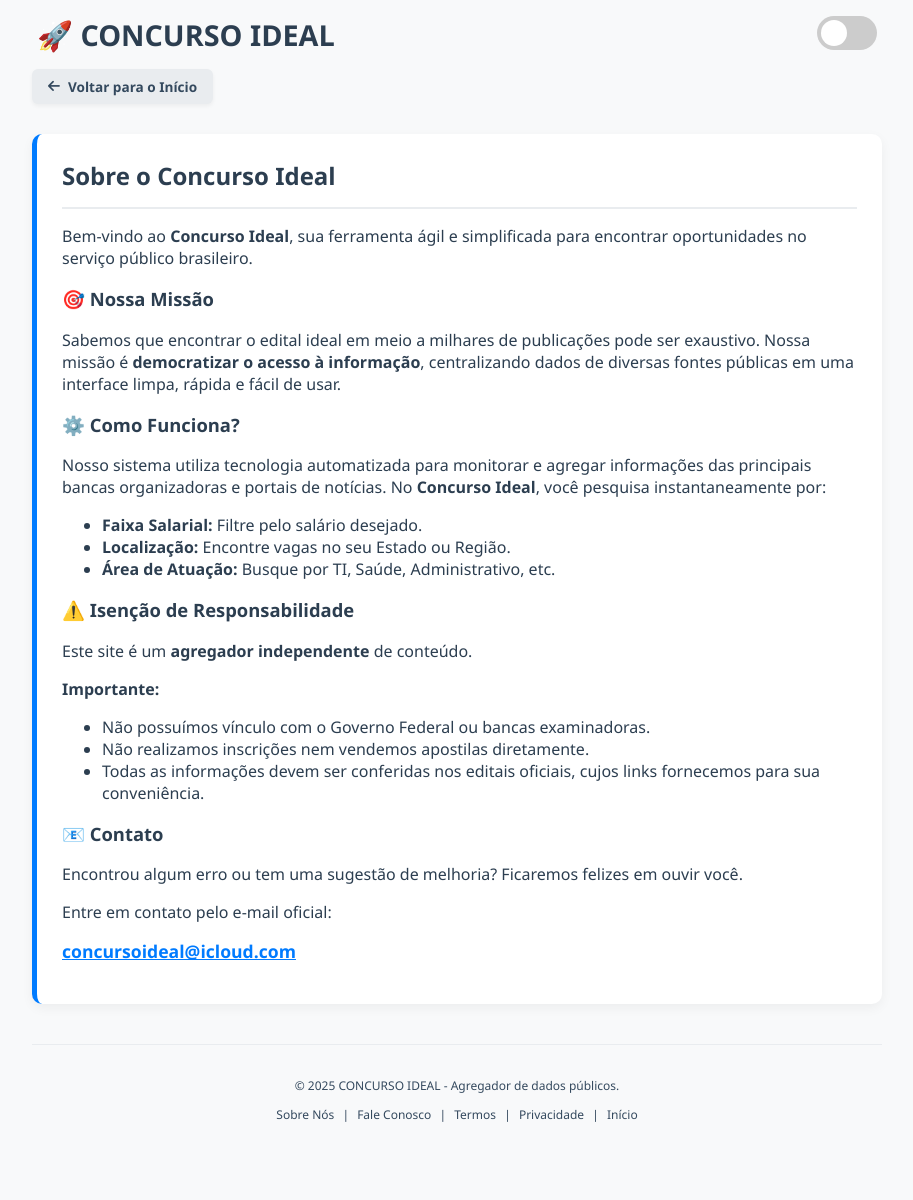
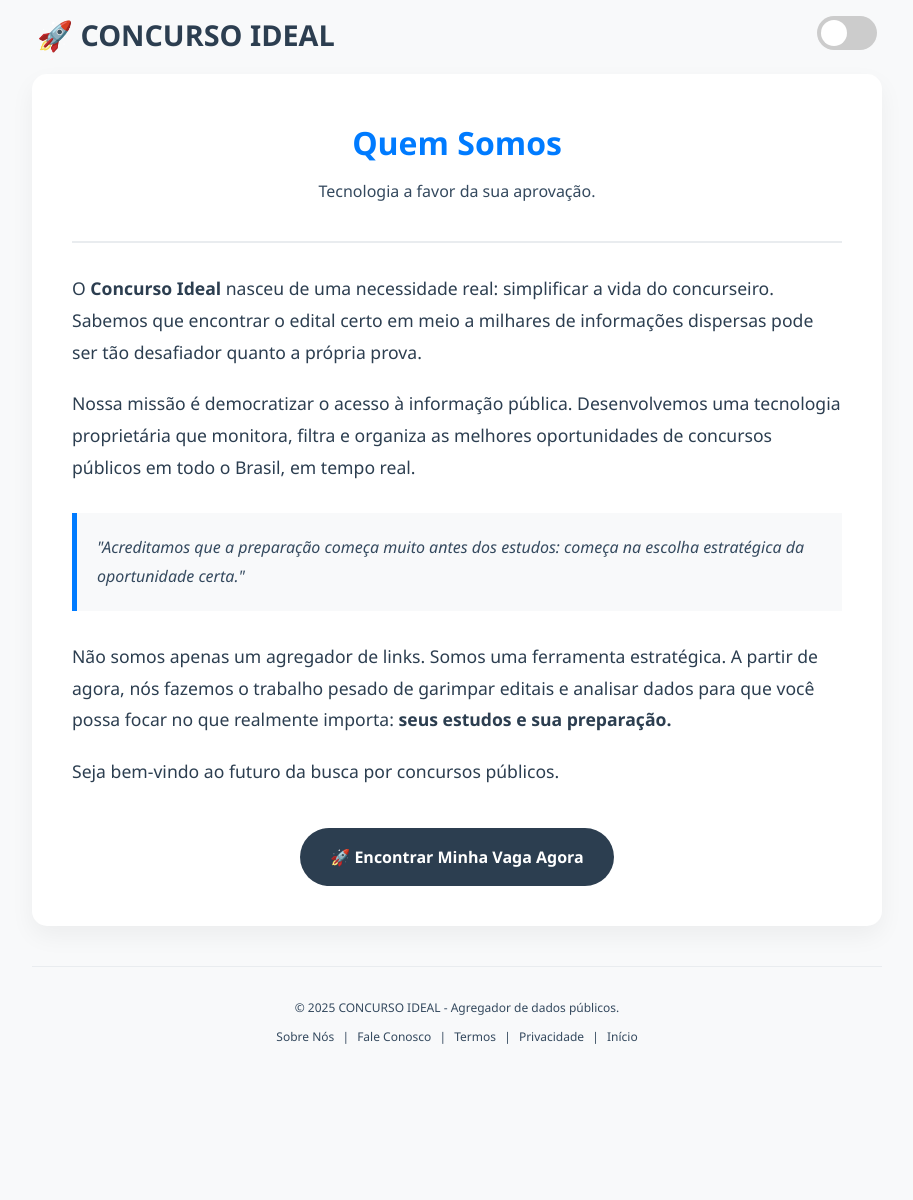
Before and after one commit to irislenisson/concurso-flask-app, a Flask app: page /sobre in a window 1280 px wide. Shown: the whole page, without its empty margins (183-1096 px from the left). After the commit the page ends 1044 px from the top, so only its background shows below. Run offline with Flask 3, Linux system fonts and the light colour scheme.

Commit message:
Atualização inteligencia de negocios e sobre

```diff
--- a/app.py
+++ b/app.py
@@ -61,28 +61,54 @@ def login_required(f):
         return f(*args, **kwargs)
     return decorated_function
 
-# --- FUNÇÃO GOOGLE SHEETS (Mantida pois usa API Web segura) ---
-def salvar_lead_sheets(email):
-    if not gspread: return
+# --- FUNÇÕES GOOGLE SHEETS ---
+
+def get_gspread_client():
+    """Função auxiliar para conectar ao Google Sheets"""
+    if not gspread: return None
     creds_json = os.environ.get('GOOGLE_CREDENTIALS_JSON')
-    if not creds_json: return
+    if not creds_json: return None
 
     try:
         creds_dict = json.loads(creds_json)
         scope = ['https://spreadsheets.google.com/feeds', 'https://www.googleapis.com/auth/drive']
         creds = ServiceAccountCredentials.from_json_keyfile_dict(creds_dict, scope)
-        client = gspread.authorize(creds)
+        return gspread.authorize(creds)
+    except Exception as e:
+        print(f"--> [GSPREAD CONNECT ERROR] {e}")
+        return None
 
-        # Abre a planilha
+def salvar_lead_sheets(email):
+    """Salva o E-mail na aba padrao (ou Sheet1)"""
+    client = get_gspread_client()
+    if not client: return
+
+    try:
         sheet = client.open("Leads Concurso Ideal").sheet1
-
-        # Salva
         data_hora = time.strftime('%d/%m/%Y %H:%M:%S')
         sheet.append_row([data_hora, email])
         print(f"--> [SHEETS] Lead {email} salvo!")
+    except Exception as e:
+        print(f"--> [SHEETS LEAD ERROR] {e}")
 
+def salvar_termo_sheets(termo):
+    """Salva o Termo Buscado na aba 'Termos'"""
+    client = get_gspread_client()
+    if not client: return
+
+    try:
+        # Tenta abrir a aba específica 'Termos'
+        try:
+            sheet = client.open("Leads Concurso Ideal").worksheet("Termos")
+        except:
+            # Se não existir a aba Termos, usa a primeira msm (fallback)
+            sheet = client.open("Leads Concurso Ideal").sheet1
+
+        data_hora = time.strftime('%d/%m/%Y %H:%M:%S')
+        sheet.append_row([data_hora, termo])
+        print(f"--> [SHEETS] Termo '{termo}' registrado!")
     except Exception as e:
-        print(f"--> [SHEETS ERROR] {e}")
+        print(f"--> [SHEETS TERMO ERROR] {e}")
 
 # --- GERENCIAMENTO DE DADOS ---
 def obter_dados(force=False):
@@ -263,12 +289,20 @@ def api_buscar():
         s_min = float(s_clean.replace(',', '.')) if s_clean else 0.0
     except: s_min = 0.0
 
+    # Captura os dados da busca
     palavras = [p.strip() for p in data.get('palavra_chave', '').split(',') if p.strip()]
     excluir = [p.strip() for p in data.get('excluir_palavra', '').split(',') if p.strip()]
     ufs = set(data.get('ufs', []))
     for reg in data.get('regioes', []):
         if reg == 'Nacional': ufs.add('Nacional/Outro')
         elif reg in REGIOES: ufs.update(REGIOES[reg])
+
+    # --- NOVO: Business Intelligence (Salva o que foi buscado) ---
+    termo_bruto = data.get('palavra_chave', '').strip()
+    if termo_bruto and len(termo_bruto) > 2:
+        # Usa thread para não deixar a busca lenta
+        threading.Thread(target=salvar_termo_sheets, args=(termo_bruto,)).start()
+    # -------------------------------------------------------------
 
     todos = obter_dados()
     res = filtrar_concursos(todos, s_min, palavras, list(ufs), excluir)
@@ -281,7 +315,7 @@ def page_not_found(e): return render_template('404.html'), 404
 @app.errorhandler(500)
 def internal_server_error(e): return render_template('500.html'), 500
 
-# --- NEWSLETTER (LIMPA: SÓ SALVA, NÃO ENVIA) ---
+# --- NEWSLETTER (LIMPA: SÓ SALVA, NÃO ENVIA EMAIL) ---
 @app.route('/api/newsletter', methods=['POST'])
 @limiter.limit("5 per minute")
 def api_newsletter():
--- a/templates/sobre.html
+++ b/templates/sobre.html
@@ -1,46 +1,97 @@
 {% extends "base.html" %}
 
-{% block title %}Sobre Nós - Concurso Ideal{% endblock %}
+{% block title %}Sobre Nós | CONCURSO IDEAL{% endblock %}
 
 {% block content %}
-    <a href="/" class="action-btn" style="background:var(--border-color); color:var(--text-secondary); margin-bottom:20px; text-decoration:none;">
-        <i class="fas fa-arrow-left"></i> Voltar para o Início
-    </a>
+<style>
+    .sobre-container {
+        background: var(--bg-container);
+        border-radius: 15px;
+        box-shadow: 0 10px 25px var(--card-shadow);
+        padding: 40px;
+        margin-top: 20px;
+        line-height: 1.8;
+        color: var(--text-primary);
+    }
+    .sobre-header {
+        text-align: center;
+        margin-bottom: 30px;
+        border-bottom: 2px solid var(--border-color);
+        padding-bottom: 20px;
+    }
+    .sobre-header h2 {
+        color: var(--primary-color);
+        font-size: 2rem;
+        margin: 0;
+    }
+    .sobre-content p {
+        margin-bottom: 20px;
+        font-size: 1.1rem;
+    }
+    .highlight-box {
+        background-color: var(--input-bg);
+        border-left: 5px solid var(--primary-color);
+        padding: 20px;
+        margin: 30px 0;
+        font-style: italic;
+        color: var(--text-secondary);
+        font-weight: 500;
+    }
+    .cta-container {
+        text-align: center;
+        margin-top: 40px;
+    }
+    .btn-cta {
+        background-color: #2c3e50;
+        color: white;
+        padding: 15px 30px;
+        border-radius: 30px;
+        text-decoration: none;
+        font-weight: bold;
+        transition: transform 0.2s, background-color 0.2s;
+        display: inline-block;
+    }
+    .btn-cta:hover {
+        transform: translateY(-3px);
+        background-color: #1a252f;
+    }
+    @media (max-width: 600px) {
+        .sobre-container { padding: 25px; }
+        .sobre-header h2 { font-size: 1.5rem; }
+    }
+</style>
 
-    <div class="concurso-card" style="margin-top: 10px;">
-        <h1 style="text-align: left; border-bottom: 2px solid var(--border-color); padding-bottom: 15px; font-size: 1.5em;">
-            Sobre o Concurso Ideal
-        </h1>
+<div class="sobre-container">
+    <div class="sobre-header">
+        <h2>Quem Somos</h2>
+        <p style="color: var(--text-secondary); margin-top: 5px;">Tecnologia a favor da sua aprovação.</p>
+    </div>
 
-        <p>Bem-vindo ao <strong>Concurso Ideal</strong>, sua ferramenta ágil e simplificada para encontrar oportunidades no serviço público brasileiro.</p>
+    <div class="sobre-content">
+        <p>
+            O <strong>Concurso Ideal</strong> nasceu de uma necessidade real: simplificar a vida do concurseiro. Sabemos que encontrar o edital certo em meio a milhares de informações dispersas pode ser tão desafiador quanto a própria prova.
+        </p>
 
-        <h3>🎯 Nossa Missão</h3>
-        <p>Sabemos que encontrar o edital ideal em meio a milhares de publicações pode ser exaustivo. Nossa missão é <strong>democratizar o acesso à informação</strong>, centralizando dados de diversas fontes públicas em uma interface limpa, rápida e fácil de usar.</p>
+        <p>
+            Nossa missão é democratizar o acesso à informação pública. Desenvolvemos uma tecnologia proprietária que monitora, filtra e organiza as melhores oportunidades de concursos públicos em todo o Brasil, em tempo real.
+        </p>
 
-        <h3>⚙️ Como Funciona?</h3>
-        <p>Nosso sistema utiliza tecnologia automatizada para monitorar e agregar informações das principais bancas organizadoras e portais de notícias. No <strong>Concurso Ideal</strong>, você pesquisa instantaneamente por:</p>
-        <ul>
-            <li><strong>Faixa Salarial:</strong> Filtre pelo salário desejado.</li>
-            <li><strong>Localização:</strong> Encontre vagas no seu Estado ou Região.</li>
-            <li><strong>Área de Atuação:</strong> Busque por TI, Saúde, Administrativo, etc.</li>
-        </ul>
+        <div class="highlight-box">
+            "Acreditamos que a preparação começa muito antes dos estudos: começa na escolha estratégica da oportunidade certa."
+        </div>
 
-        <h3>⚠️ Isenção de Responsabilidade</h3>
-        <p>Este site é um <strong>agregador independente</strong> de conteúdo. </p>
-        <p><strong>Importante:</strong></p>
-        <ul>
-            <li>Não possuímos vínculo com o Governo Federal ou bancas examinadoras.</li>
-            <li>Não realizamos inscrições nem vendemos apostilas diretamente.</li>
-            <li>Todas as informações devem ser conferidas nos editais oficiais, cujos links fornecemos para sua conveniência.</li>
-        </ul>
+        <p>
+            Não somos apenas um agregador de links. Somos uma ferramenta estratégica.
+            A partir de agora, nós fazemos o trabalho pesado de garimpar editais e analisar dados para que você possa focar no que realmente importa: <strong>seus estudos e sua preparação.</strong>
+        </p>
 
-        <h3>📧 Contato</h3>
-        <p>Encontrou algum erro ou tem uma sugestão de melhoria? Ficaremos felizes em ouvir você.</p>
-        <p>Entre em contato pelo e-mail oficial:</p>
         <p>
-            <a href="mailto:concursoideal@icloud.com" style="color: var(--primary-color); font-weight:bold; font-size:1.1em;">
-                concursoideal@icloud.com
-            </a>
+            Seja bem-vindo ao futuro da busca por concursos públicos.
         </p>
     </div>
+
+    <div class="cta-container">
+        <a href="/" class="btn-cta">🚀 Encontrar Minha Vaga Agora</a>
+    </div>
+</div>
 {% endblock %}
```
